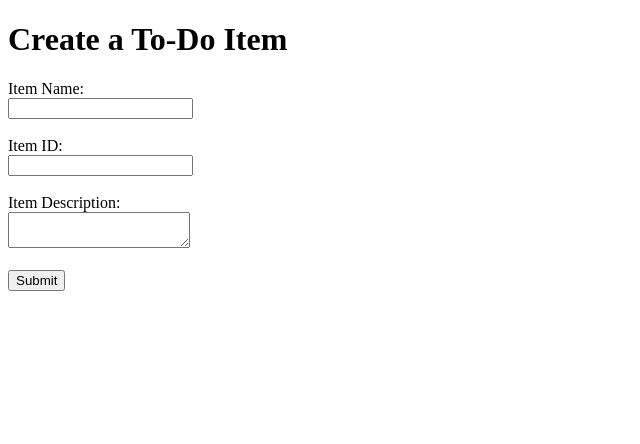
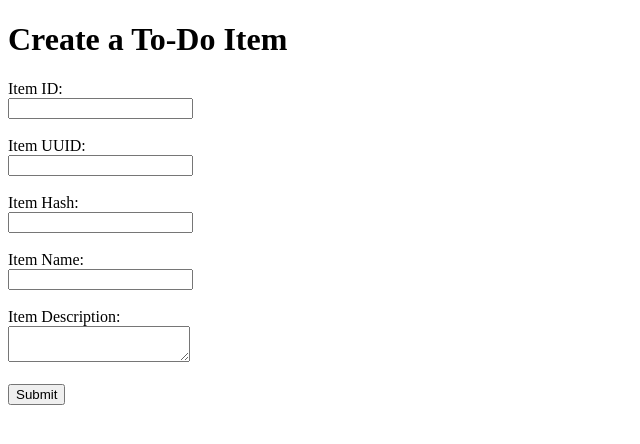
Before and after one commit to akramshariff002/Assignment-4-Version-Control-Git, a Flask app: page /todo in a window 1280 px wide. Shown: the top 444 px of the page, without its empty margins (0-640 px from the left). Run offline with Flask 3, Linux system fonts and the light colour scheme.

Commit message:
FEAT: Add all new To-Do fields in a single commit

```diff
--- a/templates/todo.html
+++ b/templates/todo.html
@@ -7,12 +7,21 @@
 <body>
     <h1>Create a To-Do Item</h1>
   <form action="/submittodoitem" method="POST">
+    <label for="itemID">Item ID:</label><br>
+    <input type="text" id="itemID" name="itemID"><br><br>
+
+    <label for="itemUUID">Item UUID:</label><br>
+    <input type="text" id="itemUUID" name="itemUUID"><br><br>
+
+    <label for="itemHash">Item Hash:</label><br>
+    <input type="text" id="itemHash" name="itemHash"><br><br>
+
     <label for="itemName">Item Name:</label><br>
     <input type="text" id="itemName" name="itemName"><br><br>
-        <label for="itemID">Item ID:</label><br>
-        <input type="text" id="itemID" name="itemID"><br><br>
+
     <label for="itemDescription">Item Description:</label><br>
     <textarea id="itemDescription" name="itemDescription"></textarea><br><br>
+
     <input type="submit" value="Submit">
 </form>
 </body>
```
Lines whose indentation alone changed are shown as unchanged.
